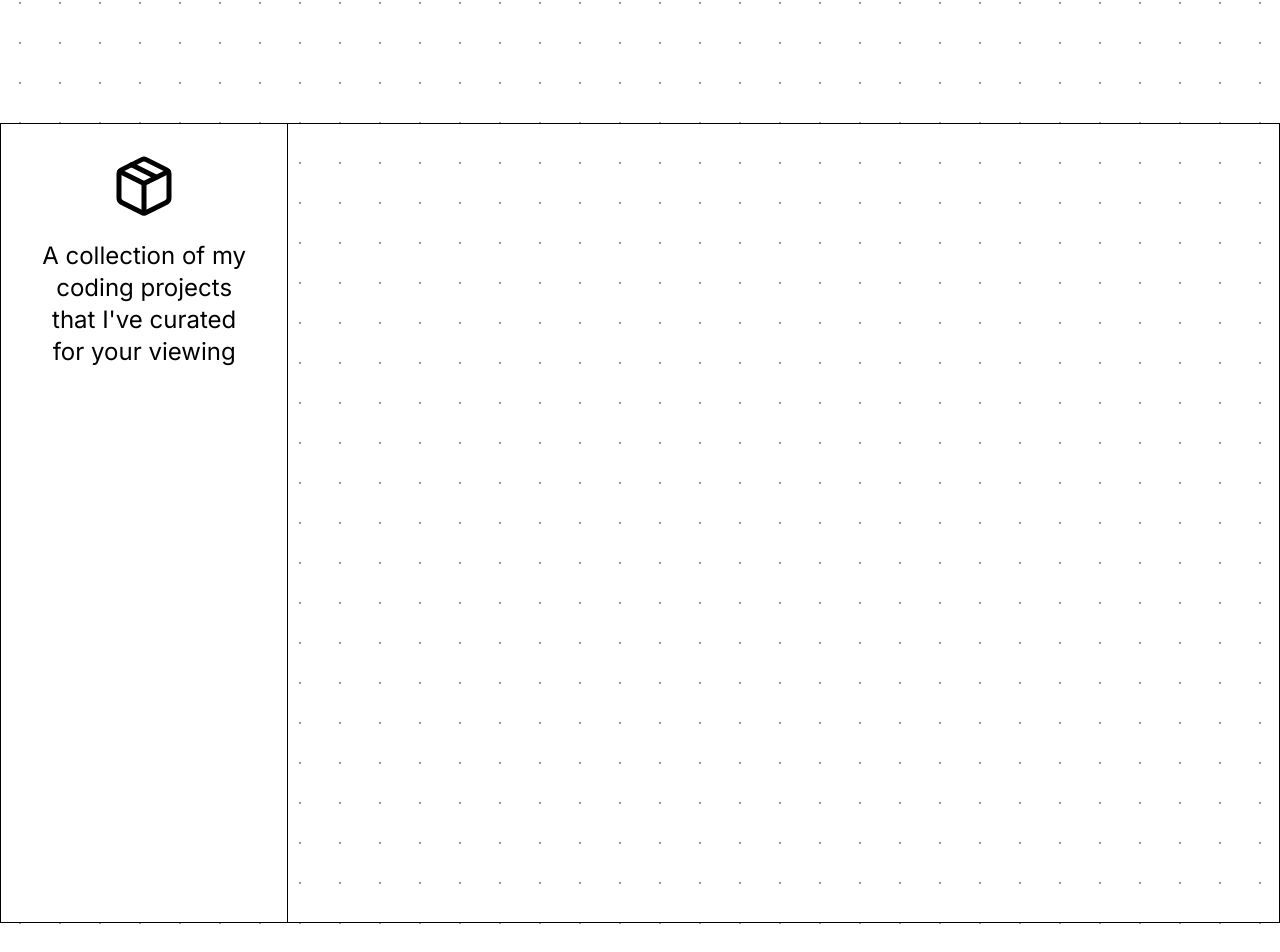
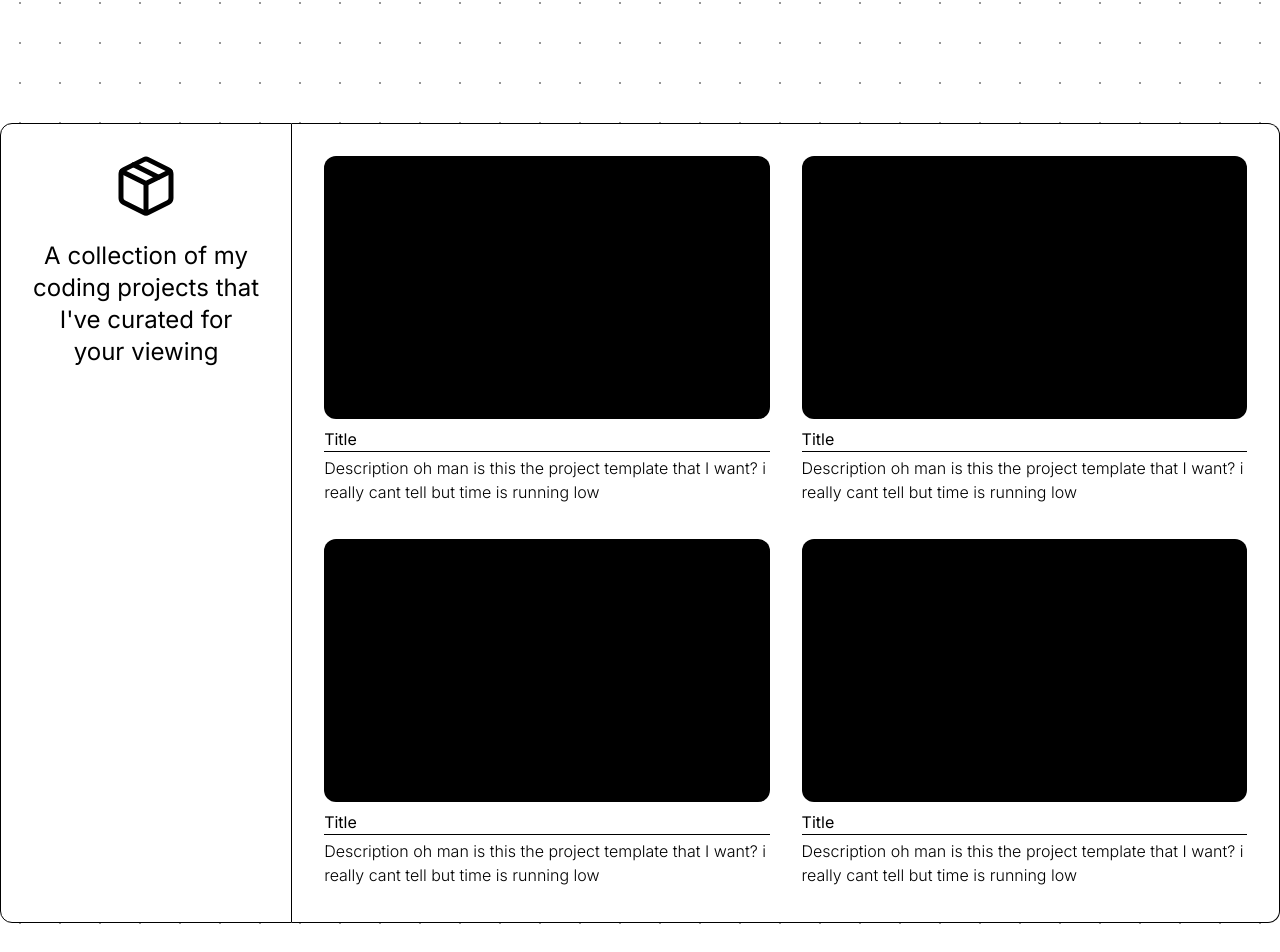
Before and after one commit to tuansydau/portfolio-website, a Next.js app: page / in a window 1280 px wide. Shown: the part 737-1689 px from the top of the page. Built offline with nearby package versions, Linux system fonts and the light colour scheme; a web font is replaced by a local one.

Commit message:
add: project section

```diff
--- a/app/page.tsx
+++ b/app/page.tsx
@@ -6,7 +6,6 @@ import Modal from '@/components/Modal';
 import { motion } from 'framer-motion';
 import { useState, useEffect } from 'react';
 import IntroSection from '@/components/App/IntroSection';
-// import Image from 'next/image';
 import BoxIcon from '@/components/App/BoxIcon';
 
 interface MousePosition {
@@ -88,10 +87,10 @@ export default function Home() {
         modalFunction={setModalOpen}
       />
 
-      {/*  Project Section 2 */}
-      <div className="mt-80 w-full max-w-[1800px] max-h-[800px] h-screen mb-32">
+      {/* Project Section 2 */}
+      <div className="mt-80 w-full max-w-[1500px] max-h-[900px] bg-white h-screen mb-32 rounded">
         <div className="flex w-full h-full">
-          <div className="w-96 h-full bg-white border border-black">
+          <div className="w-96 h-full bg-white border border-black rounded-l-xl">
             <div className="flex w-full justify-center">
               <div className="flex flex-col w-full text-2xl items-center text-center mt-8 px-8">
                 <div className="mb-6">
@@ -102,7 +101,44 @@ export default function Home() {
               </div>
             </div>
           </div>
-          <div className="w-full h-full  border-t border-b border-r border-black p-16 text-4xl"></div>
+          <div className="flex flex-col w-full h-full border-t border-b border-r border-black rounded-r-xl p-8 space-y-8">
+            <div className="flex w-full h-1/2 space-x-8">
+              <div className="w-1/2 h-full">
+                <div className="bg-black w-full h-3/4 rounded-xl mb-2" />
+                <div className="border-b border-black mb-1">Title</div>
+                <div className="font-light">
+                  Description oh man is this the project template that I want? i
+                  really cant tell but time is running low
+                </div>
+              </div>
+              <div className="w-1/2 h-full">
+                <div className="bg-black w-full h-3/4 rounded-xl mb-2" />
+                <div className="border-b border-black mb-1">Title</div>
+                <div className="font-light">
+                  Description oh man is this the project template that I want? i
+                  really cant tell but time is running low
+                </div>
+              </div>
+            </div>
+            <div className="flex w-full h-1/2 space-x-8">
+              <div className="w-1/2 h-full">
+                <div className="bg-black w-full h-3/4 rounded-xl mb-2" />
+                <div className="border-b border-black mb-1">Title</div>
+                <div className="font-light">
+                  Description oh man is this the project template that I want? i
+                  really cant tell but time is running low
+                </div>
+              </div>
+              <div className="w-1/2 h-full">
+                <div className="bg-black w-full h-3/4 rounded-xl mb-2" />
+                <div className="border-b border-black mb-1">Title</div>
+                <div className="font-light">
+                  Description oh man is this the project template that I want? i
+                  really cant tell but time is running low
+                </div>
+              </div>
+            </div>
+          </div>
         </div>
       </div>
 
```
